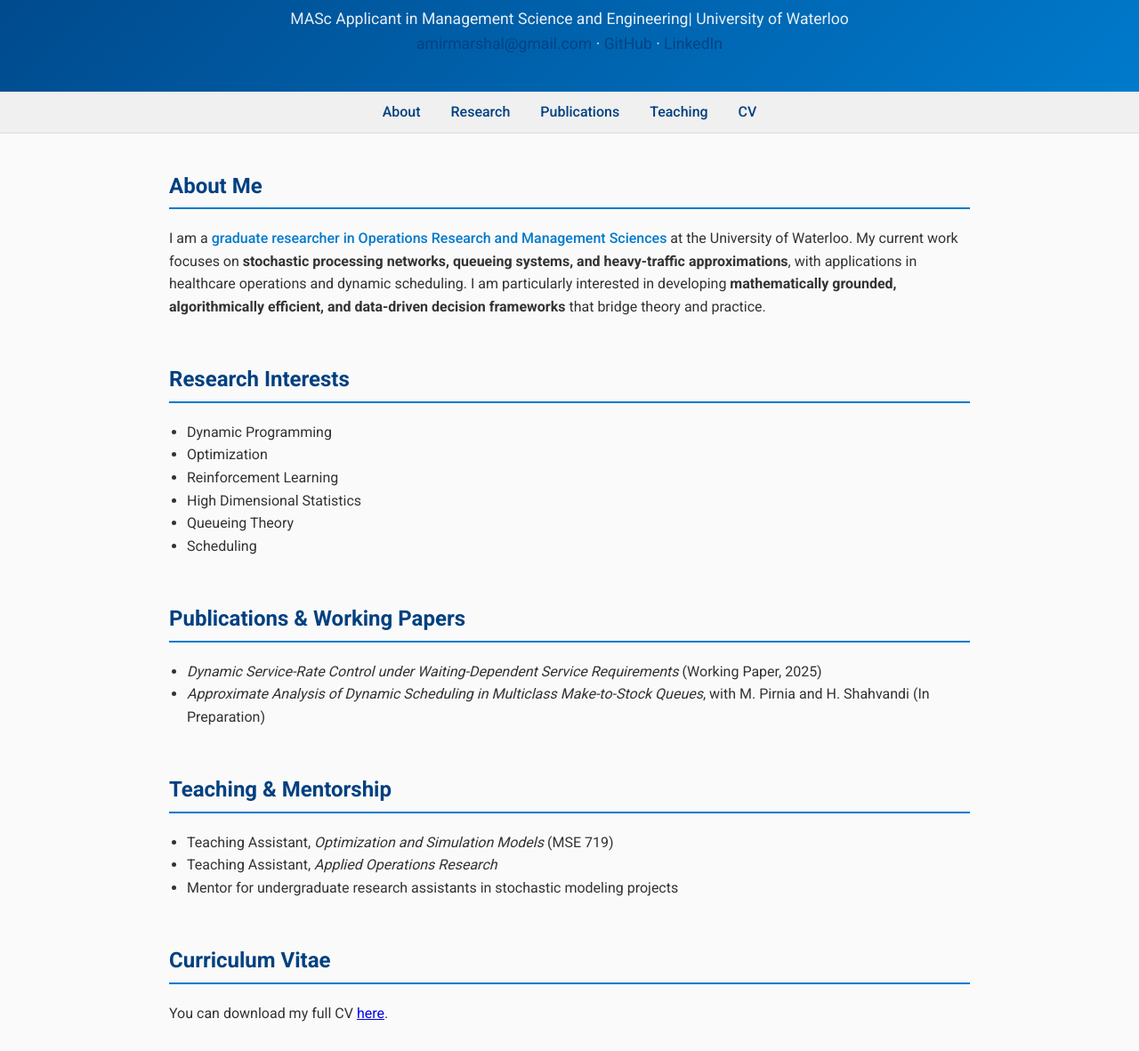
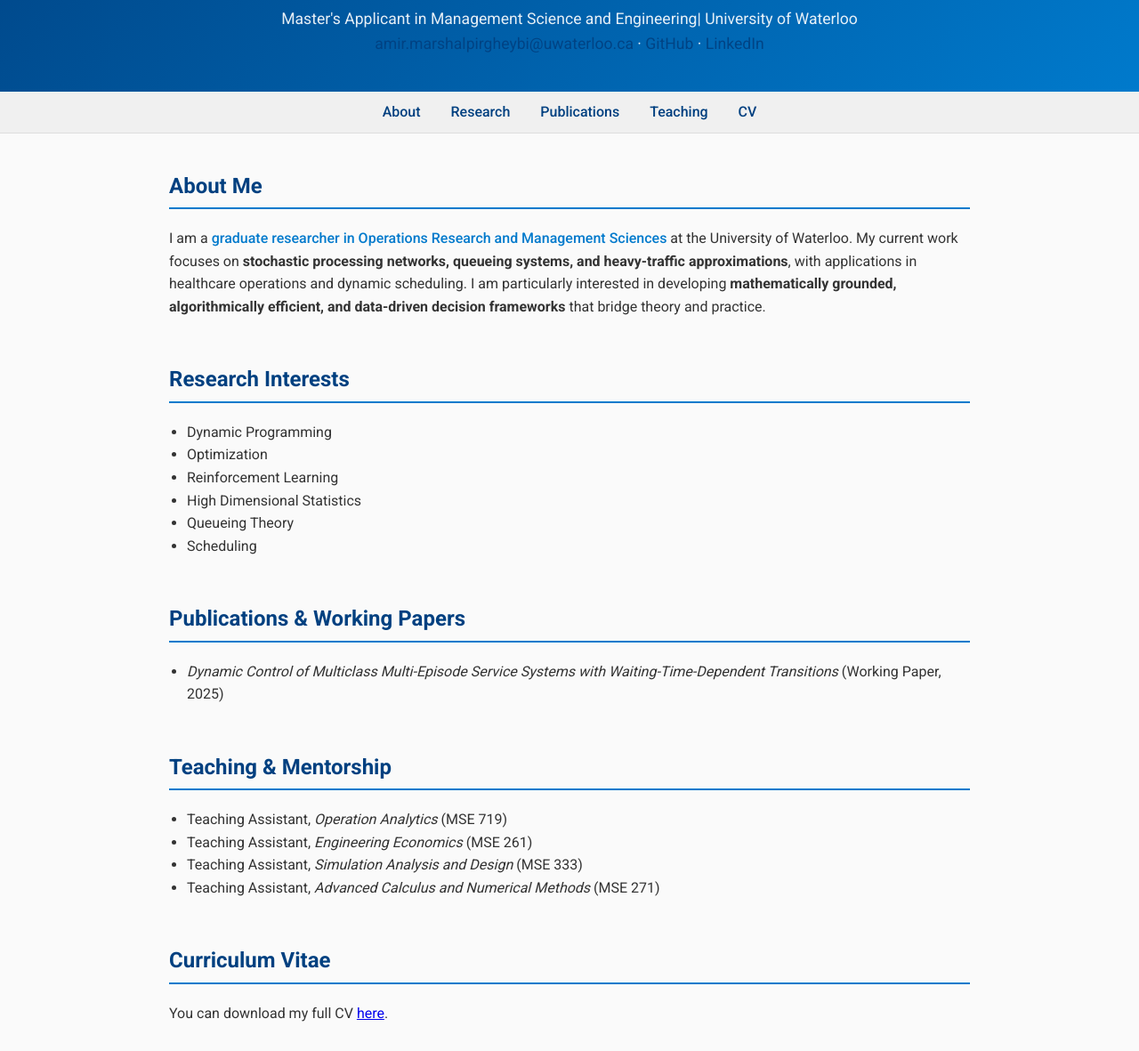
Before and after one commit to amirmohammadmarshalpirgheybi/amirmohammadmarshalpirgheybi.github.io, a plain HTML site: page index.html in a window 1280 px wide. Shown: the part 299-1480 px from the top of the page at 89% size. Drawn offline with Linux system fonts and the light colour scheme.

Commit message:
Update title and applicant details in index.html

```diff
--- a/index.html
+++ b/index.html
@@ -3,7 +3,7 @@
 <head>
   <meta charset="UTF-8" />
   <meta name="viewport" content="width=device-width, initial-scale=1.0" />
-  <title>Amir Marshal | PhD Applicant in Operations Research</title>
+  <title>Amir Marshal | Master's Student in Operations Research</title>
 
   <!-- Google Fonts -->
   <link href="https://fonts.googleapis.com/css2?family=Roboto:wght@300;400;500;700&display=swap" rel="stylesheet" />
@@ -109,8 +109,8 @@
   <header>
     <img src="profile.jpg" alt="Amir Marshal" class="profile-img" />
     <h1>Amir Marshal</h1>
-    <p>MASc Applicant in Management Science and Engineering| University of Waterloo</p>
-    <p><a class="email" href="mailto:amirmarshal@gmail.com">amirmarshal@gmail.com</a> ·
+    <p>Master's Applicant in Management Science and Engineering| University of Waterloo</p>
+    <p><a class="email" href="mailto:amir.marshalpirgheybi@uwaterloo.ca">amir.marshalpirgheybi@uwaterloo.ca</a> ·
        <a class="email" href="https://github.com/amirmohammadmarshalpirgheybi" target="_blank">GitHub</a> ·
        <a class="email" href="https://www.linkedin.com/in/amirmarshal/" target="_blank">LinkedIn</a>
     </p>
@@ -152,10 +152,7 @@
       <h2>Publications & Working Papers</h2>
       <ul>
         <li>
-          <em>Dynamic Service-Rate Control under Waiting-Dependent Service Requirements</em> (Working Paper, 2025)
-        </li>
-        <li>
-          <em>Approximate Analysis of Dynamic Scheduling in Multiclass Make-to-Stock Queues</em>, with M. Pirnia and H. Shahvandi (In Preparation)
+          <em>Dynamic Control of Multiclass Multi-Episode Service Systems with Waiting-Time-Dependent Transitions</em> (Working Paper, 2025)
         </li>
       </ul>
     </section>
@@ -163,9 +160,10 @@
     <section id="teaching">
       <h2>Teaching & Mentorship</h2>
       <ul>
-        <li>Teaching Assistant, <em>Optimization and Simulation Models</em> (MSE 719)</li>
-        <li>Teaching Assistant, <em>Applied Operations Research</em></li>
-        <li>Mentor for undergraduate research assistants in stochastic modeling projects</li>
+        <li>Teaching Assistant, <em>Operation Analytics</em> (MSE 719)</li>
+        <li>Teaching Assistant, <em>Engineering Economics</em> (MSE 261) </li>
+        <li>Teaching Assistant, <em>Simulation Analysis and Design</em> (MSE 333)  </li>
+        <li>Teaching Assistant, <em>Advanced Calculus and Numerical Methods</em> (MSE 271)  </li>
       </ul>
     </section>
 
```
